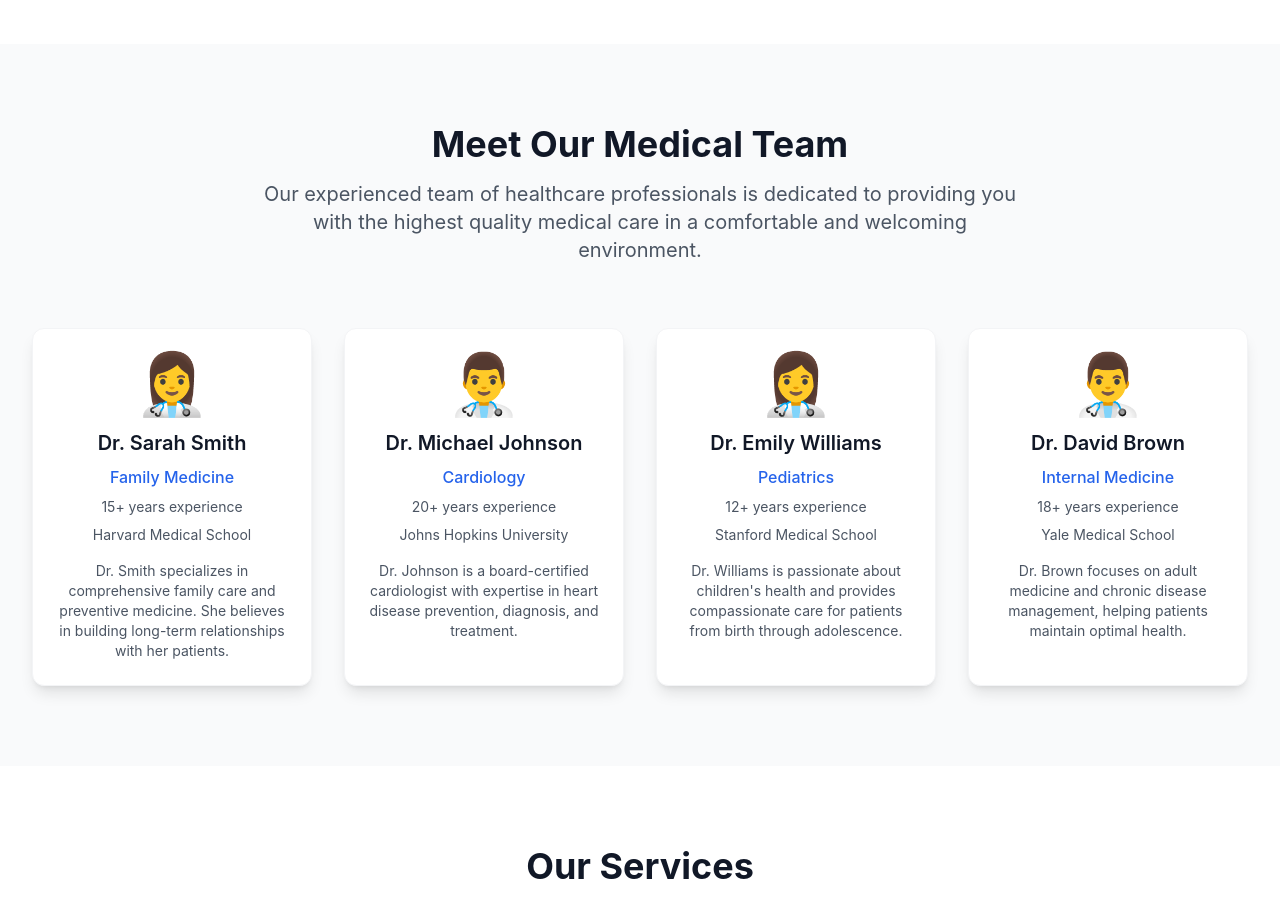
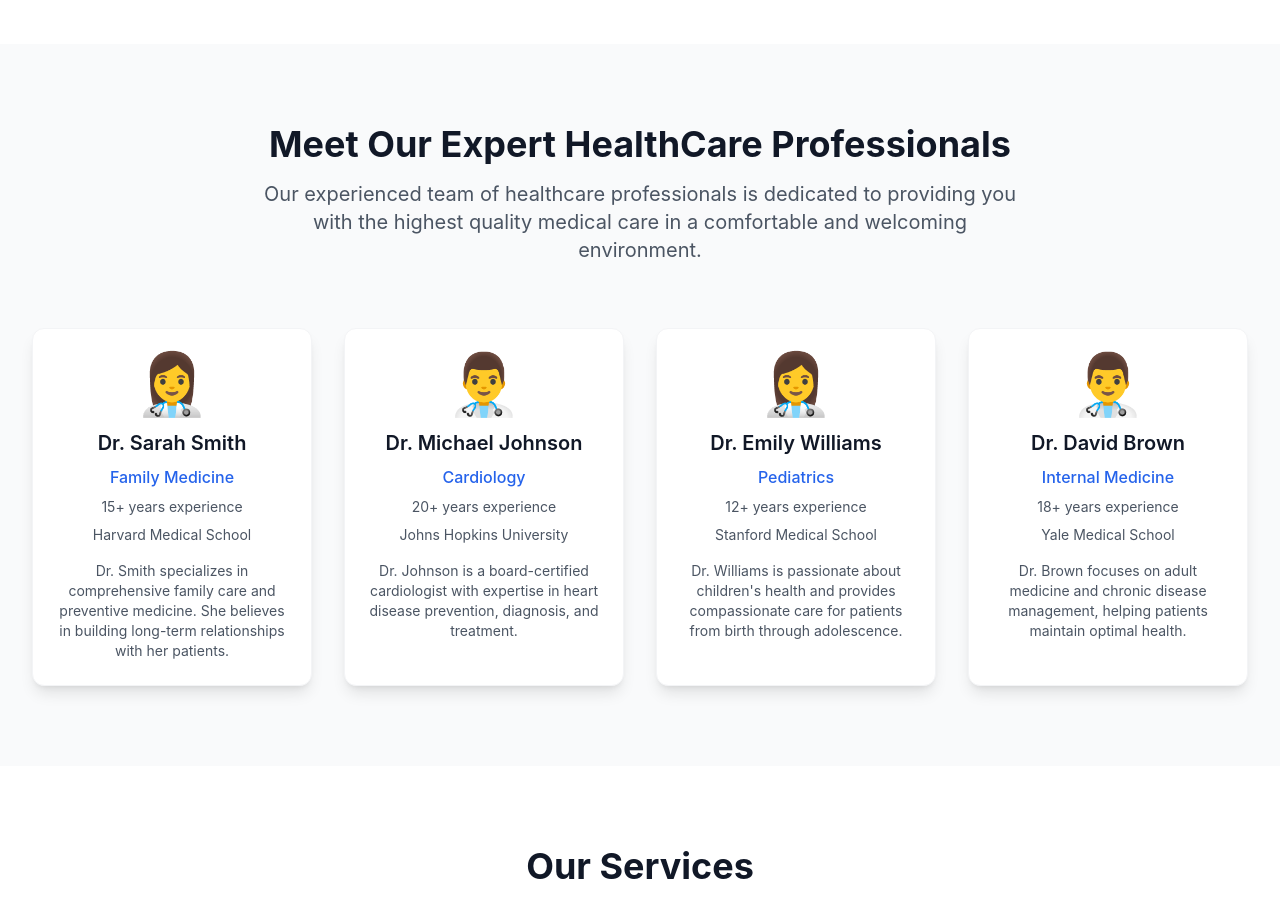
Before and after one commit to DaniyalAlam002/reacttrackingbooking, a React (Vite) app: page /about in a window 1280 px wide. Shown: the part 1300-2205 px from the top of the page. Built offline with nearby package versions, Linux system fonts and the light colour scheme.

Commit message:
ai-optimize: heading — Meet Our Expert HealthCare Professionals

```diff
--- a/src/pages/About.jsx
+++ b/src/pages/About.jsx
@@ -160,7 +160,7 @@ const About = () => {
         <div className="max-w-7xl mx-auto px-4 sm:px-6 lg:px-8">
           <div className="text-center mb-16">
             <h2 className="text-3xl md:text-4xl font-bold text-gray-900 mb-4">
-              Meet Our Medical Team
+              Meet Our Expert HealthCare Professionals
             </h2>
             <p className="text-xl text-gray-600 max-w-3xl mx-auto">
               Our experienced team of healthcare professionals is dedicated to providing you with
```
